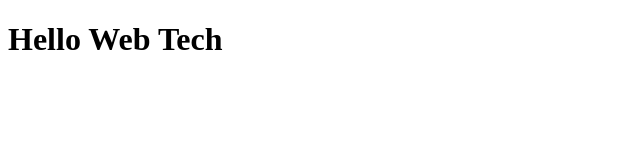
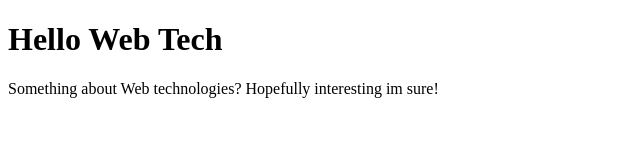
Before and after one commit to Lmac2003/set08101, a plain HTML site: page index.html in a window 1280 px wide. Shown: the whole page, without its empty margins (0-640 px from the left). Drawn offline with Linux system fonts and the light colour scheme.

Commit message:
Add files via upload

```diff
--- a/index.html
+++ b/index.html
@@ -5,5 +5,6 @@
 	</head>
 	<body>
 		<h1>Hello Web Tech</h1>
+		<p>Something about Web technologies? Hopefully interesting im sure!</p>
 	</body>
 </html>
```
